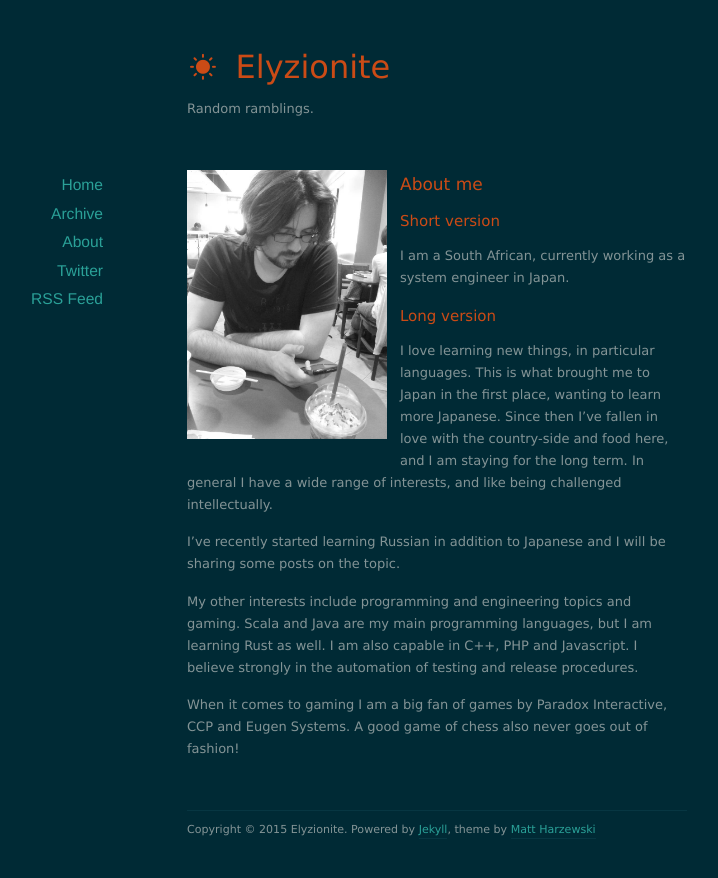
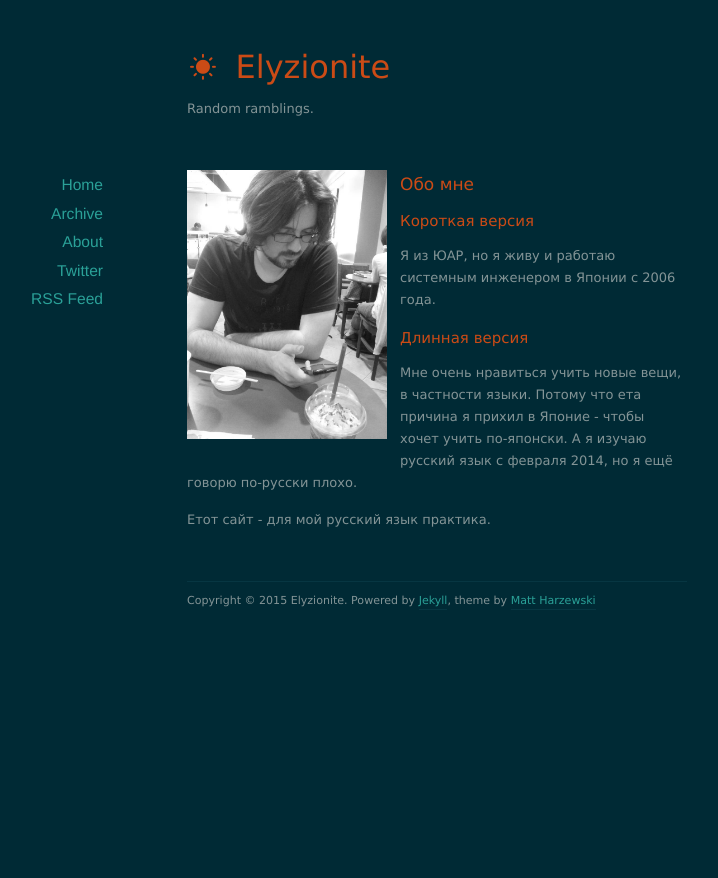
Before and after one commit to elyzion/elyzion.github.io, a Jekyll site: the page built from about/index.markdown, in a window 1280 px wide. Shown: the top 878 px of the page, without its empty margins (203-921 px from the left). Built offline with Jekyll 4.4.1, drawn with Linux system fonts in a browser that asks for light colours; nearby versions of some CDN libraries.

Commit message:
Updated config. Changed about to russian.

```diff
--- /dev/null
+++ b/Gemfile
@@ -0,0 +1,3 @@
+source 'https://rubygems.org'
+
+gem 'jekyll'
--- a/_config.yml
+++ b/_config.yml
@@ -4,6 +4,6 @@ description: Random ramblings.
 
 permalink: /:year/:month/:day/:title/
 paginate: 10
-pygments: true
+highlighter: pygments
 
 exclude: ['README.md', 'Gemfile.lock', 'Gemfile', 'Rakefile']
--- a/about/index.markdown
+++ b/about/index.markdown
@@ -4,16 +4,14 @@ title: About
 ---
 
 <img src="/images/berthold.jpg" class="left" width="200px"/>
-# About me
 
-## Short version
-I am a South African, currently working as a system engineer in Japan.
+# Обо мне
 
-## Long version
-I love learning new things, in particular languages. This is what brought me to Japan in the first place, wanting to learn more Japanese. Since then I've fallen in love with the country-side and food here, and I am staying for the long term. In general I have a wide range of interests, and like being challenged intellectually.
+## Короткая версия
+Я из ЮАР, но я живу и работаю системным инженером в Японии c 2006 года.
 
-I've recently started learning Russian in addition to Japanese and I will be sharing some posts on the topic.
 
-My other interests include programming and engineering topics and gaming. Scala and Java are my main programming languages, but I am learning Rust as well. I am also capable in C++, PHP and Javascript. I believe strongly in the automation of testing and release procedures.
+## Длинная версия
+Мне очень нравиться учить новые вещи, в частности языки. Потому что ета причина я прихил в Японие - чтобы хочет учить по-японски. А я изучаю русский язык с февраля 2014, но я ещё говорю по-русски плохо.
 
-When it comes to gaming I am a big fan of games by Paradox Interactive, CCP and Eugen Systems. A good game of chess also never goes out of fashion!
+Етот сайт - для мой русский язык практика.
--- a/archives/index.html
+++ b/archives/index.html
@@ -10,7 +10,7 @@ title: Archives
 			{% if post.external-url %}
 				<h1>
 					<a href="{{ post.external-url }}">{{ post.title }}</a>
-					<a class="anchor" href="{{ post.url }}">&#9875;</a>
+					<a class="anchor" href="{{ post.url }}"><i class="icon-anchor"></i></a>
 				</h1>
 			{% else %}
 				<h1><a href="{{ post.url }}">{{ post.title }}</a></h1>
```
Also changed, not shown: 1 other file.
